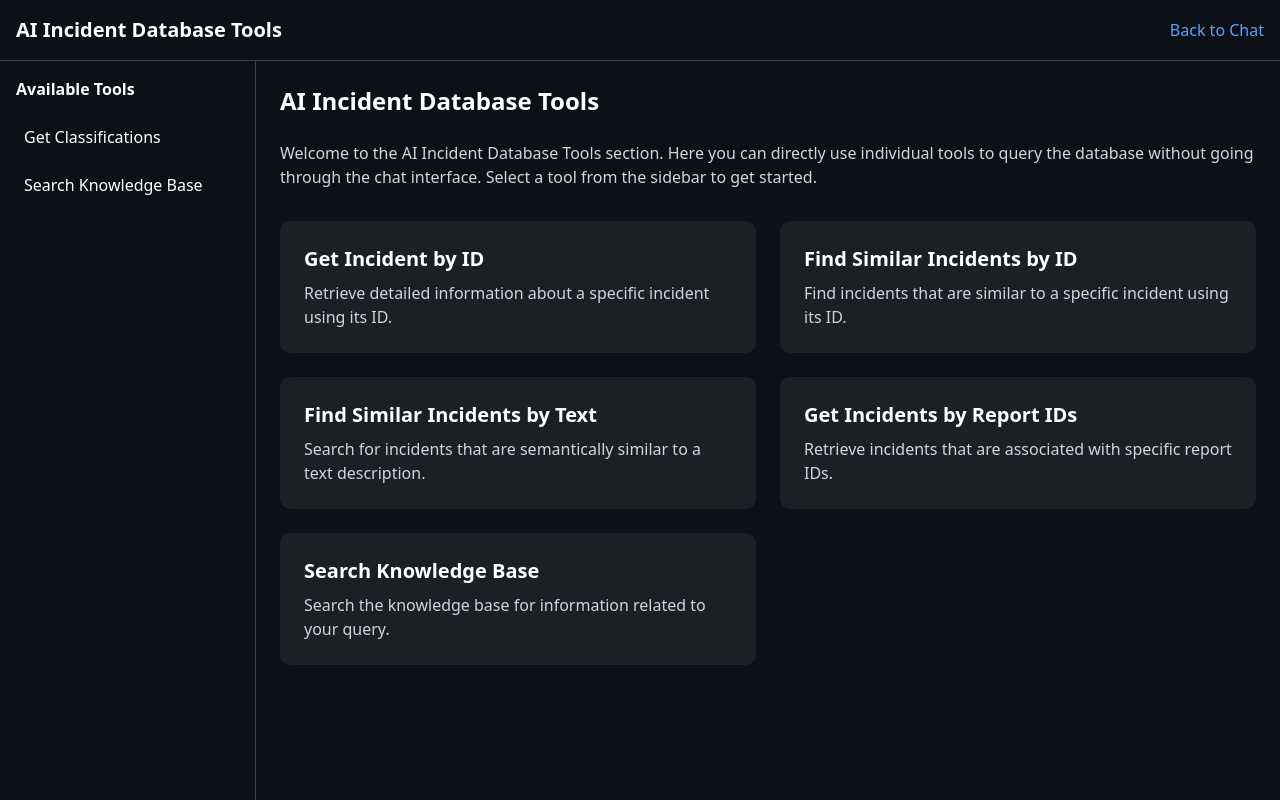
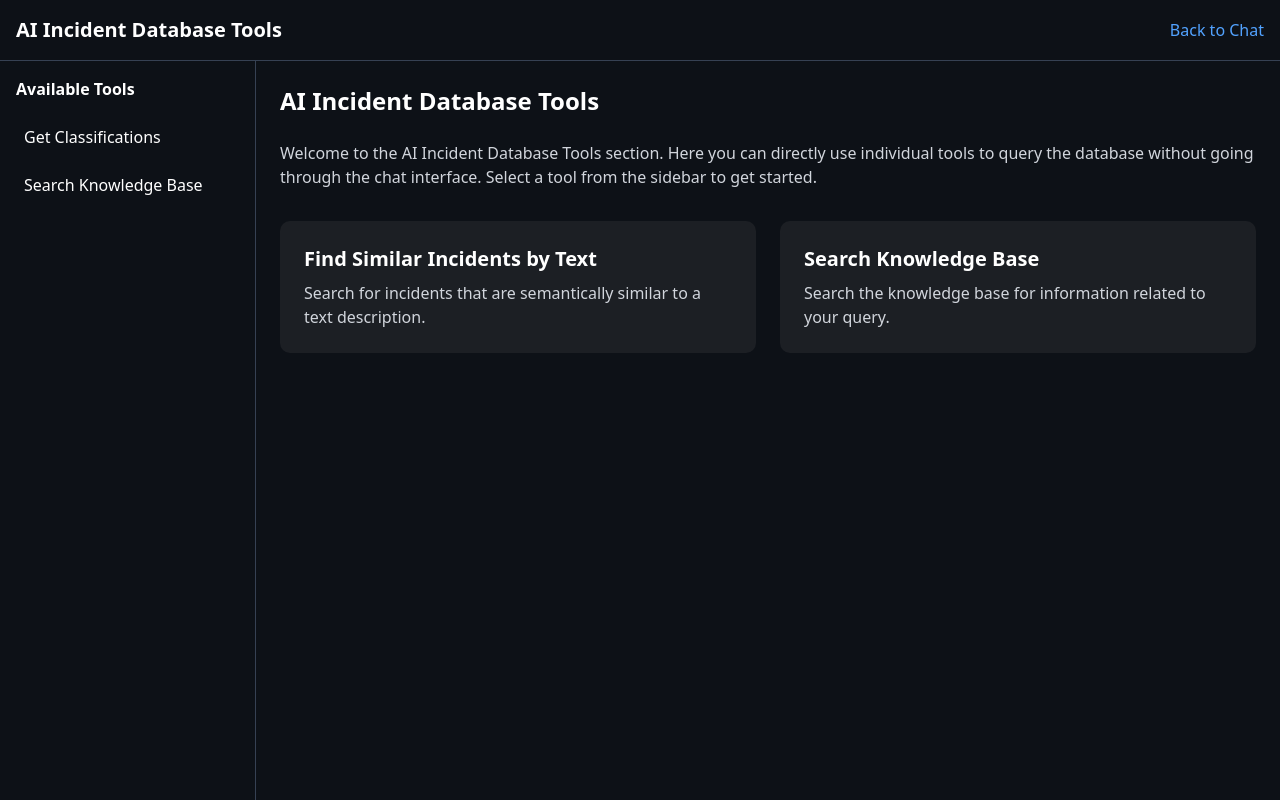
Before and after one commit to cesarvarela/aiid-llm, a Next.js app: page /tools in a window 1280 px wide. Built offline with nearby package versions, Linux system fonts and the light colour scheme.

Commit message:
Delete old links

```diff
--- a/app/tools/page.tsx
+++ b/app/tools/page.tsx
@@ -10,19 +10,6 @@ export default function ToolsPage() {
       </p>
 
       <div className="grid grid-cols-1 md:grid-cols-2 gap-6 mt-8">
-        <div className="bg-[#1C1F24] p-6 rounded-lg">
-          <h2 className="text-xl font-semibold mb-2">Get Incident by ID</h2>
-          <p className="text-gray-300">
-            Retrieve detailed information about a specific incident using its ID.
-          </p>
-        </div>
-
-        <div className="bg-[#1C1F24] p-6 rounded-lg">
-          <h2 className="text-xl font-semibold mb-2">Find Similar Incidents by ID</h2>
-          <p className="text-gray-300">
-            Find incidents that are similar to a specific incident using its ID.
-          </p>
-        </div>
 
         <div className="bg-[#1C1F24] p-6 rounded-lg">
           <h2 className="text-xl font-semibold mb-2">Find Similar Incidents by Text</h2>
@@ -31,12 +18,6 @@ export default function ToolsPage() {
           </p>
         </div>
 
-        <div className="bg-[#1C1F24] p-6 rounded-lg">
-          <h2 className="text-xl font-semibold mb-2">Get Incidents by Report IDs</h2>
-          <p className="text-gray-300">
-            Retrieve incidents that are associated with specific report IDs.
-          </p>
-        </div>
 
         <div className="bg-[#1C1F24] p-6 rounded-lg">
           <h2 className="text-xl font-semibold mb-2">Search Knowledge Base</h2>
```
